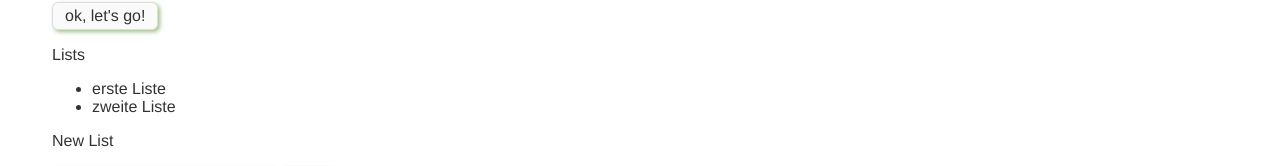
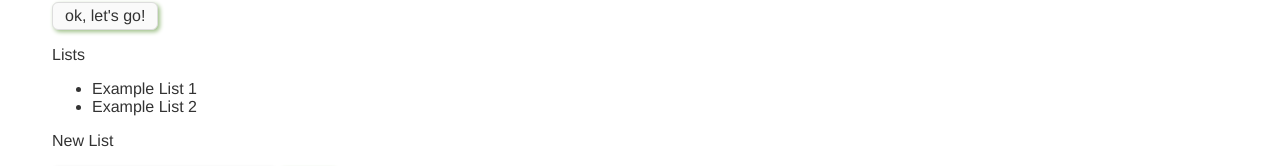
Before and after one commit to ChrisDunko/check-3, a Vue app: page / in a window 1280 px wide. Shown: the part 173-339 px from the top of the page. Built offline with nearby package versions, Linux system fonts and the light colour scheme.

Commit message:
list of listItems

```diff
--- a/src/App.vue
+++ b/src/App.vue
@@ -14,14 +14,6 @@
   <div id="pagefooter">
     <div><a href="https://dragoneyes.software" target="_blank">Dragon Eyes Software</a></div>
   </div>
-
-
-
-<!--  <div id="nav">-->
-<!--    <router-link to="/">Home</router-link> |-->
-<!--    <router-link to="/about">About</router-link>-->
-<!--  </div>-->
-<!--  <router-view/>-->
 </template>
 
 <script lang="ts">
@@ -39,10 +31,9 @@ export default defineComponent({
     console.log(listsString);
     if(!listsString) {
       console.log('create');
-      // TODO: delete dev data
       const dataObject = [
         {
-          name: 'erste Liste',
+          name: 'Example List 1',
           items: [
             {
               name: 'item 1.1',
@@ -55,7 +46,7 @@ export default defineComponent({
           ]
         },
         {
-          name: 'zweite Liste',
+          name: 'Example List 2',
           items: [
             {
               name: 'item 2.1',
--- a/src/components/Items.vue
+++ b/src/components/Items.vue
@@ -1,5 +1,11 @@
 <template>
   <p>Items ({{ listName }})</p>
+  <ul>
+    <li v-for="item in listItems"
+        v-bind:key="item.name">
+      {{ item.name }}
+    </li>
+  </ul>
   <button v-on:click="closeList">close</button>
 </template>
 
@@ -13,6 +19,11 @@ export default defineComponent({
   emits: [
       'closeList'
   ],
+  computed: {
+    listItems: function() {
+      return this.$store.state.lists.find(list => list.name == this.listName).items;
+    }
+  },
   methods: {
     closeList() {
       this.$emit('closeList');
```
